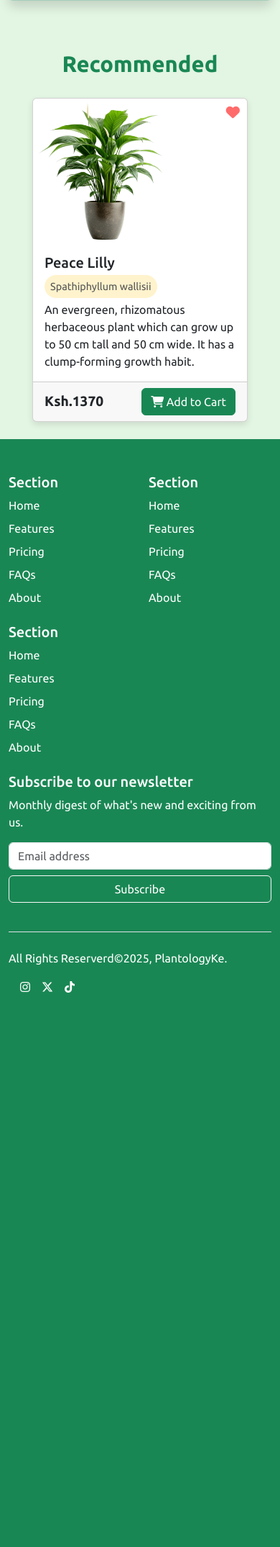
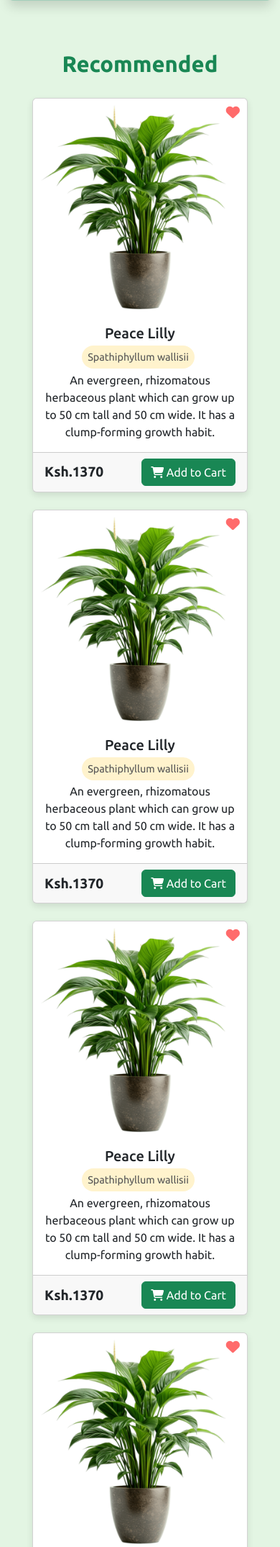
Before and after one commit to EricWanjohiMuturi/plantologyke, a Django app: page / in a window 390 px wide; the page is wider, and only the part inside the window is pictured. Shown: the part 725-2874 px from the top of that part at 72% size. Before the commit the page ends 2104 px from the top of that part, so only its background shows below. Run offline with Django 5.2, Linux system fonts and the light colour scheme.

Commit message:
Worked on the responsiveness of the product cards, Adjustments on the navbar menu

```diff
--- a/templates/includes/navbar.html
+++ b/templates/includes/navbar.html
@@ -2,14 +2,14 @@
     <div class="container">
         <div class="d-none d-lg-flex justify-content-between align-items-center py-2 border-bottom">
           <div class="d-flex gap-5">
-            <a class="text-decoration-none text-light" href="#" role="button">Plant Guides</a>
             <a class="text-decoration-none text-light" href="#" role="button">About Us</a>
             <a class="text-decoration-none text-light" href="#" role="button">FAQs</a>
+            <a class="text-decoration-none text-light" href="#" role="button">Contact Us</a>
           </div>
           <div class="d-flex gap-5">
             <div class="d-flex gap-2 justify-content-between align-items-center">
               <i class="fa-solid fa-phone text-light"></i>
-              <a class="text-decoration-none text-light" href="#" role="button">Call:+254712345678</a>
+              <a class="text-decoration-none text-light" href="#" role="button">+254712345678</a>
             </div>
             <div class="d-flex gap-2 justify-content-between align-items-center">
               <i class="fa-solid fa-envelope text-light"></i>
@@ -45,6 +45,9 @@
                             <a class="nav-link text-light" aria-disabled="true">Plant-Guides</a>
                         </li>
                         <li class="nav-item">
+                            <a class="nav-link text-light" aria-disabled="true">Garden Supplies</a>
+                        </li>
+                        <li class="nav-item">
                             <a class="nav-link text-light" aria-disabled="true">Blogs</a>
                         </li>
                         <li class="nav-item d-flex align-items-center">
--- a/templates/pages/home.html
+++ b/templates/pages/home.html
@@ -80,16 +80,17 @@
         </button>
     </div>
     <!-- End Hero-Section -->
+    <div class="container">
         <div class="row">
             <div class="text-center mt-5">
                 <h2 class="display-5 fw-bold lh-1 pb-4 text-success">Recommended</h2>
             </div>
-        <div class="d-flex">
-            <!-- Product Card -->
-            <div class="col-12 col-sm-6 col-md-4 col-lg-3 mb-4">
-            <div class="card product-card mx-auto">
+            <!-- Each column will adjust based on screen size -->
+            <!-- Product Card 1 -->
+            <div class="col-12 col-sm-6 col-md-4 col-lg-3 mb-4 d-flex">
+                <div class="card text-center product-card mx-auto">
                     <div class="product-image position-relative">
-                <img src="{% static 'images/Plantology-plant-1.png' %}" alt="Spathiphyllum wallisii" width="200">
+                        <img src="{% static 'images/Plantology-plant-1.png' %}" alt="Spathiphyllum wallisii" class="img-fluid">
                         <i class="fa-solid fa-heart heart-icon"></i>
                     </div>
                     <div class="card-body">
@@ -109,12 +110,12 @@
                     </div>
                 </div>
             </div>
-            <!-- End Product Card -->
-            <!-- Product Card -->
-            <div class="col-12 col-sm-6 col-md-4 col-lg-3 mb-4">
-            <div class="card product-card mx-auto">
+
+            <!-- Product Card 2 -->
+            <div class="col-12 col-sm-6 col-md-4 col-lg-3 mb-4 d-flex">
+                <div class="card text-center product-card mx-auto">
                     <div class="product-image position-relative">
-                <img src="{% static 'images/Plantology-plant-1.png' %}" alt="Spathiphyllum wallisii" width="200">
+                        <img src="{% static 'images/Plantology-plant-1.png' %}" alt="Spathiphyllum wallisii" class="img-fluid">
                         <i class="fa-solid fa-heart heart-icon"></i>
                     </div>
                     <div class="card-body">
@@ -134,12 +135,12 @@
                     </div>
                 </div>
             </div>
-            <!-- End Product Card -->
-            <!-- Product Card -->
-            <div class="col-12 col-sm-6 col-md-4 col-lg-3 mb-4">
-            <div class="card product-card mx-auto">
+
+            <!-- Product Card 3 -->
+            <div class="col-12 col-sm-6 col-md-4 col-lg-3 mb-4 d-flex">
+                <div class="card text-center product-card mx-auto">
                     <div class="product-image position-relative">
-                <img src="{% static 'images/Plantology-plant-1.png' %}" alt="Spathiphyllum wallisii" width="200">
+                        <img src="{% static 'images/Plantology-plant-1.png' %}" alt="Spathiphyllum wallisii" class="img-fluid">
                         <i class="fa-solid fa-heart heart-icon"></i>
                     </div>
                     <div class="card-body">
@@ -159,12 +160,12 @@
                     </div>
                 </div>
             </div>
-            <!-- End Product Card -->
-             <!-- Product Card -->
-            <div class="col-12 col-sm-6 col-md-4 col-lg-3 mb-4">
-                <div class="card product-card mx-auto">
+
+            <!-- Product Card 4 -->
+            <div class="col-12 col-sm-6 col-md-4 col-lg-3 mb-4 d-flex">
+                <div class="card text-center product-card mx-auto">
                     <div class="product-image position-relative">
-                    <img src="{% static 'images/Plantology-plant-1.png' %}" alt="Spathiphyllum wallisii" width="200">
+                        <img src="{% static 'images/Plantology-plant-1.png' %}" alt="Spathiphyllum wallisii" class="img-fluid">
                         <i class="fa-solid fa-heart heart-icon"></i>
                     </div>
                     <div class="card-body">
@@ -184,11 +185,9 @@
                     </div>
                 </div>
             </div>
-                <!-- End Product Card -->
-
-        </div>
         </div>
     </div>
 
+
 </div>
 {% endblock content %}
```
Lines whose indentation alone changed are shown as unchanged.
